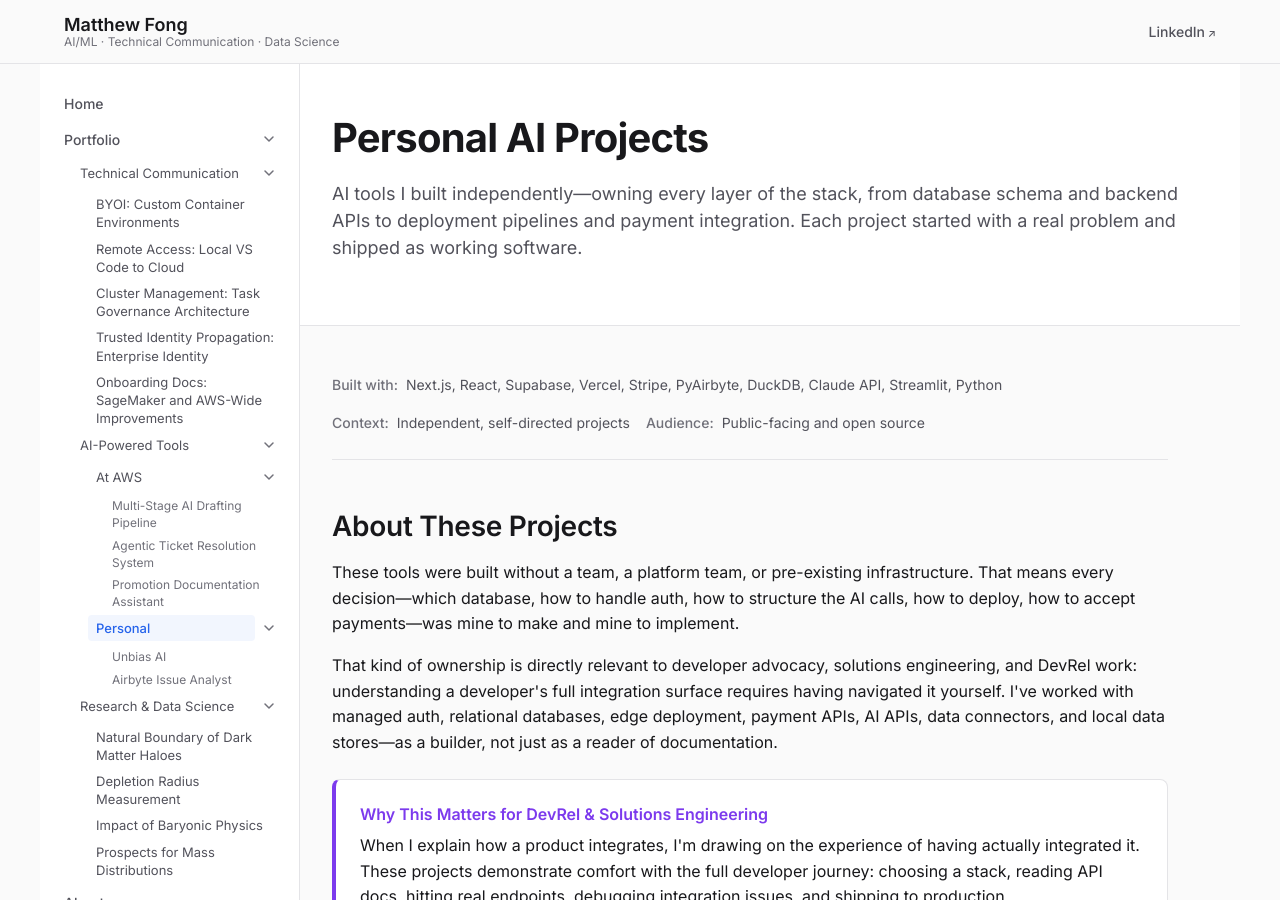
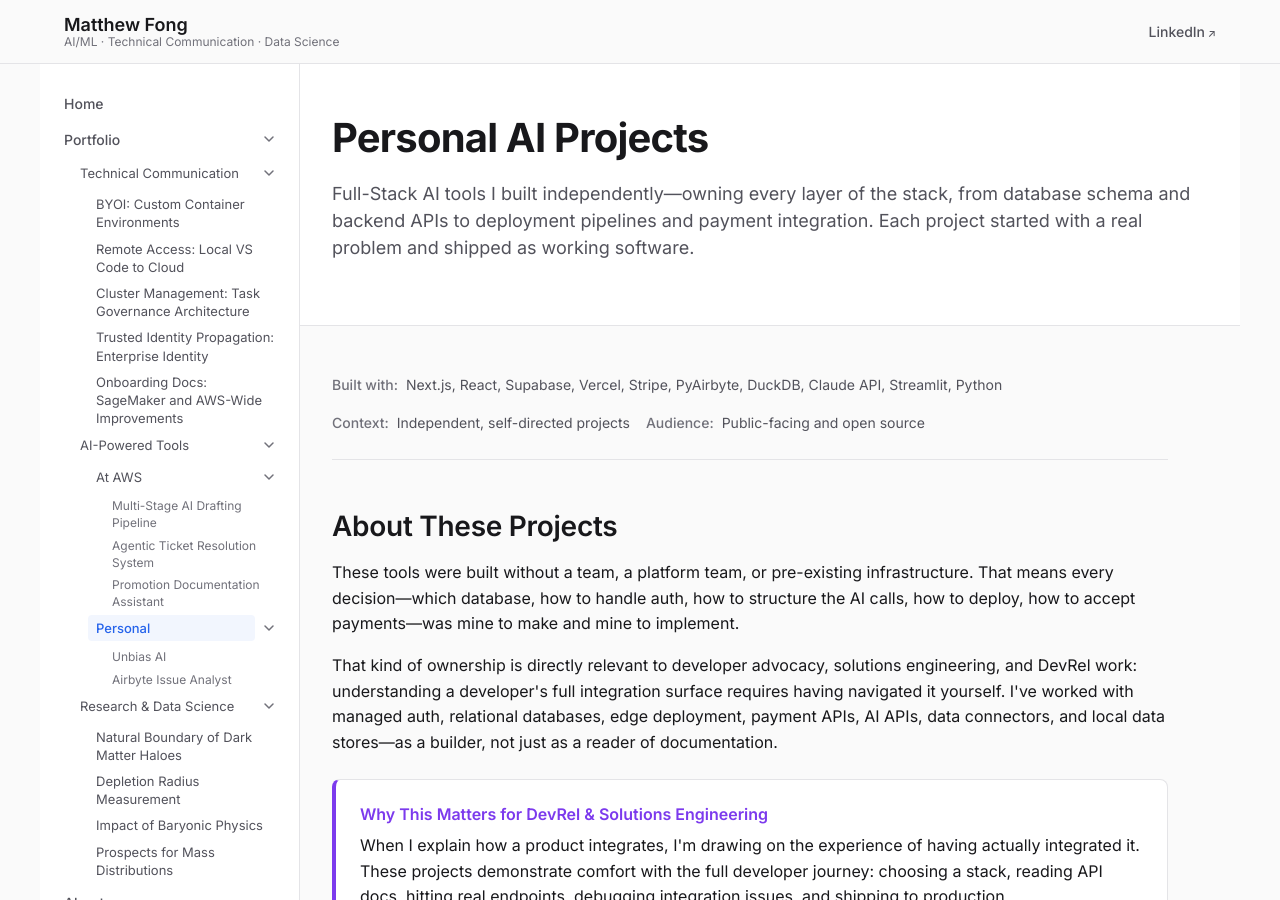
Before and after one commit to mfong955/portfolio, a Jekyll site: the page built from samples/personal-ai-tools.html, in a window 1280 px wide and 900 px high. Built offline with Jekyll 4.4.1, drawn with Linux system fonts in a browser that asks for light colours.

Commit message:
update title

```diff
--- a/samples/ai-tools.html
+++ b/samples/ai-tools.html
@@ -28,7 +28,7 @@
   </p>
   <a href="{{ '/samples/at-aws.html' | relative_url }}" class="btn btn-secondary">View At AWS projects &rarr;</a>
 
-  <h2 id="personal">Personal</h2>
+  <h2 id="personal">Personal, full-stack</h2>
   <p>
     Full-stack AI tools built independently, owning every layer from database to deployment.
     Unbias AI is a live civic education platform (Next.js, Supabase, Vercel, Stripe, Claude API)
--- a/samples/personal-ai-tools.html
+++ b/samples/personal-ai-tools.html
@@ -1,6 +1,6 @@
 ---
 layout: default
-title: Personal AI Projects | Matthew Fong
+title: Personal, Full-Stack AI Projects | Matthew Fong
 description: Full-stack AI tools built independently — a civic education platform on Next.js, Supabase, Vercel, and Stripe; and an AI-powered developer advocacy pipeline using PyAirbyte, DuckDB, Claude, and Streamlit.
 ---
 
@@ -8,7 +8,7 @@
   <div class="page-hero-content">
     <h1>Personal AI Projects</h1>
     <p class="lead">
-      AI tools I built independently&mdash;owning every layer of the stack, from database
+      Full-Stack AI tools I built independently&mdash;owning every layer of the stack, from database
       schema and backend APIs to deployment pipelines and payment integration. Each project
       started with a real problem and shipped as working software.
     </p>
```
